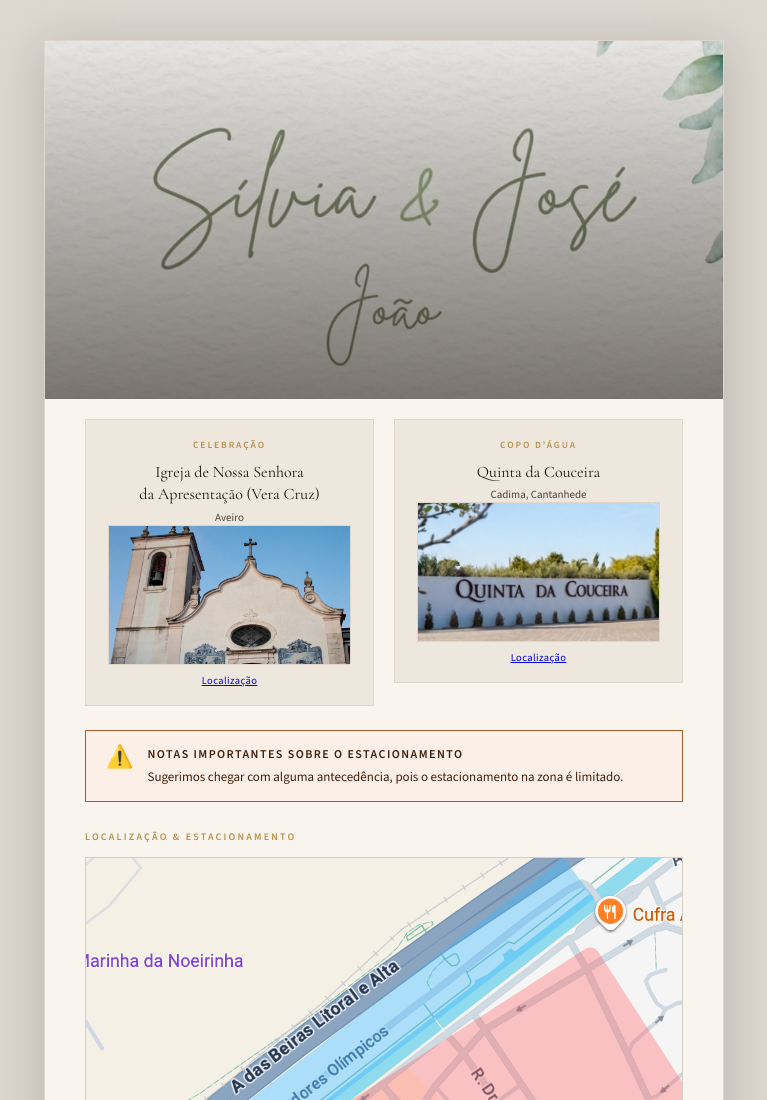
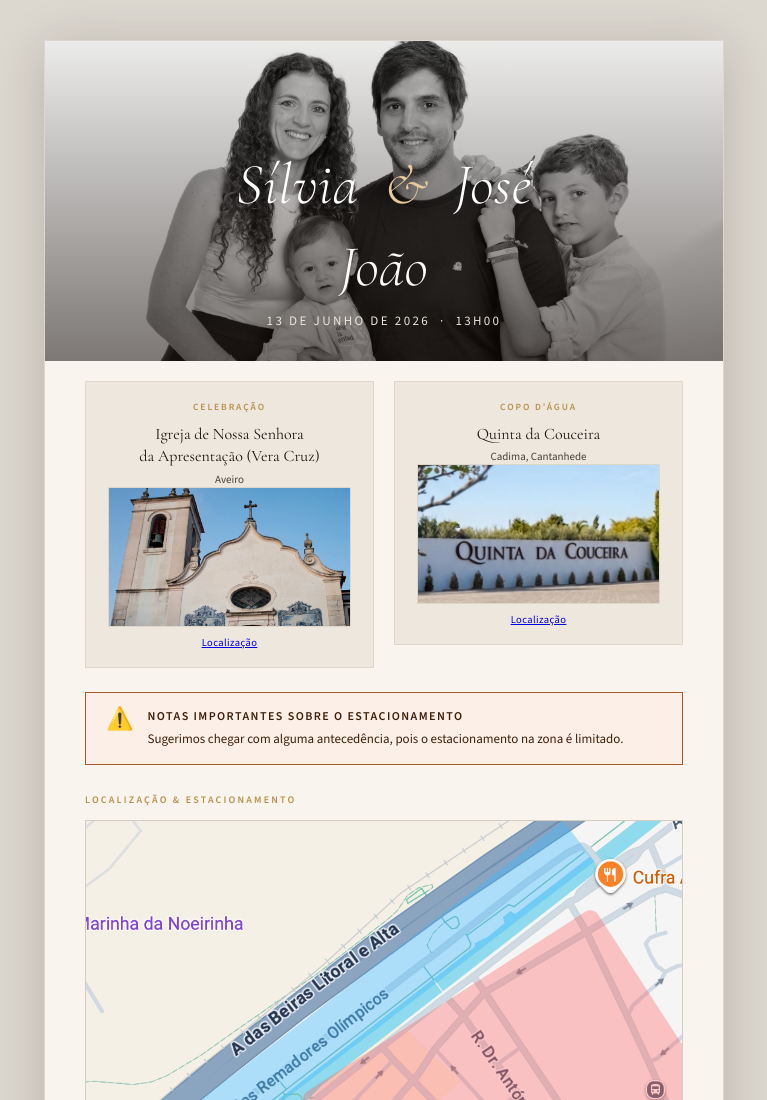
Before and after one commit to josrego/casamento-silvia-jose, a website with bundled scripts: page index.html in a window 1280 px wide. Shown: the top 1100 px of the page, without its empty margins (256-1023 px from the left). Built offline with nearby package versions, Linux system fonts and the light colour scheme.

Commit message:
fix header again

```diff
--- a/index.html
+++ b/index.html
@@ -44,12 +44,16 @@
     /* ── HEADER ── */
     .header {
       position: relative;
+      height: 320px;
       overflow: hidden;
     }
     .header-img {
       width: 100%;
-      height: auto;
+      height: 100%;
+      object-fit: cover;
+      object-position: center 18%;
       display: block;
+      filter: grayscale(1) brightness(1);
     }
     .header-overlay {
       position: absolute;
@@ -411,6 +415,9 @@
       .flyer {
         width: 100%;
       }
+      .header {
+        height: 300px;
+      }
       .header-text {
         padding: 24px 24px 28px;
       }
@@ -444,6 +451,9 @@
     @media (max-width: 640px) {
       body {
         padding: 12px 6px 24px;
+      }
+      .header {
+        height: 250px;
       }
       .header-text {
         padding: 16px 14px 18px;
@@ -579,8 +589,20 @@
 
   <!-- ── HEADER ── -->
   <header class="header">
-    <img class="header-img" src="uploads/header.png" />
+    <img class="header-img" src="uploads/header-family.jpeg" />
     <div class="header-overlay"></div>
+    <div class="header-text">
+      <h1 class="header-names">
+        <em>Sílvia</em>
+        <span class="header-ampersand">&amp;</span>
+        <em>José</em>
+      </h1>\
+      <h1 class="header-names">
+        <em>João</em>
+      </h1>
+
+      <p class="header-date">13 de Junho de 2026 &nbsp;·&nbsp; 13h00</p>
+    </div>
   </header>
 
   <!-- ── BODY ── -->
```
